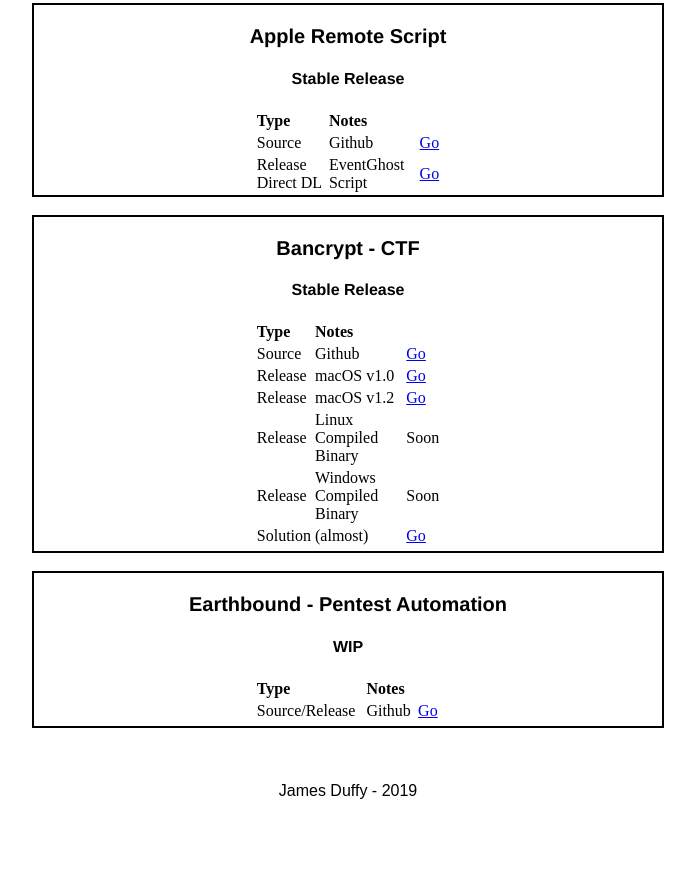
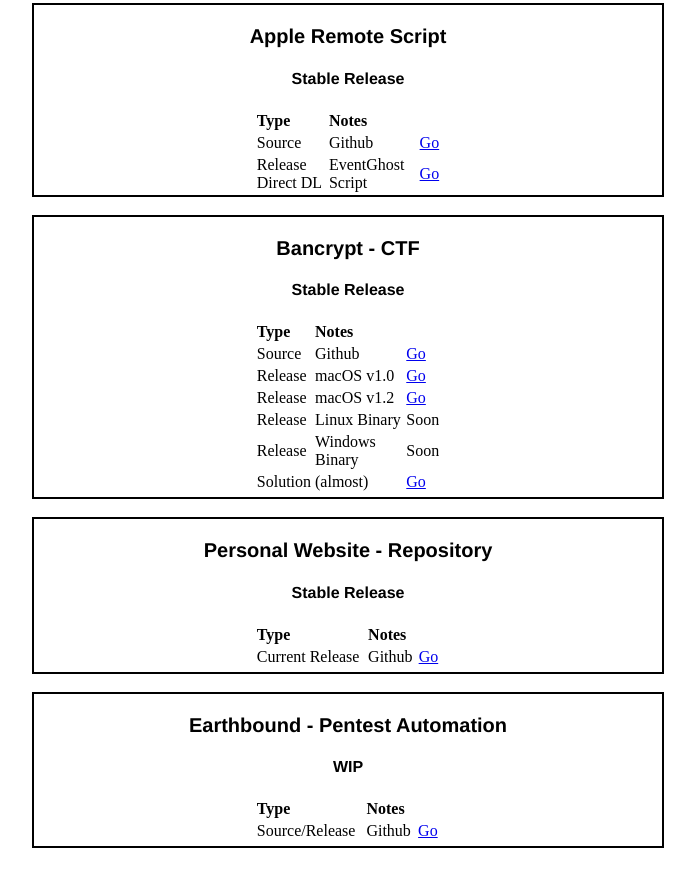
Before and after one commit to DuffyAPP-IT/DuffyAPP-IT.github.io, a plain HTML site: page downloads.html in a window 1280 px wide. Shown: the part 350-1221 px from the top of the page, without its empty margins (292-987 px from the left). Before the commit the page ends 1174 px from the top, so only its background shows below. Drawn offline with Linux system fonts and the light colour scheme.

Commit message:
Release - Added Personal Website Listing In Downloads

```diff
--- a/downloads.css
+++ b/downloads.css
@@ -53,3 +53,8 @@ th {
 	padding-bottom: 3px;
 	border:2px solid black;
 }
+
+.site {
+	padding-bottom: 3px;
+	border:2px solid black;
+}
--- a/downloads.html
+++ b/downloads.html
@@ -101,18 +101,40 @@
 	</tr>
 	<tr>
 		<td>Release</td>
-		<td>Linux Compiled Binary</td>
+		<td>Linux Binary</td>
 		<td>Soon</td>
 	</tr>
 	<tr>
 		<td>Release</td>
-		<td>Windows Compiled Binary</td>
+		<td>Windows Binary</td>
 		<td>Soon</td>
 	</tr>
 	<tr>
 		<td>Solution</td>
 		<td>(almost)</td>
 		<td><a href="https://github.com/DuffyAPP-IT/Bancrypt/blob/master/solution.pdf">Go</a></td>
+	</tr>
+</table>
+</div>
+<br>
+
+
+
+<!-- Website -->
+
+<div class="site">
+<h3>Personal Website - Repository</h3>
+<h4>Stable Release</h4>
+<table class="t1">
+	<tr>
+		<th>Type</th>
+		<th>Notes</th>
+		<th></th>
+	</tr>
+	<tr>
+		<td>Current Release</td>
+		<td>Github</td>
+		<td><a href="https://github.com/DuffyAPP-IT/DuffyAPP-IT.github.io">Go</a></td>
 	</tr>
 </table>
 </div>
```
Also changed, not shown: contact.html (+1 -1 lines).
